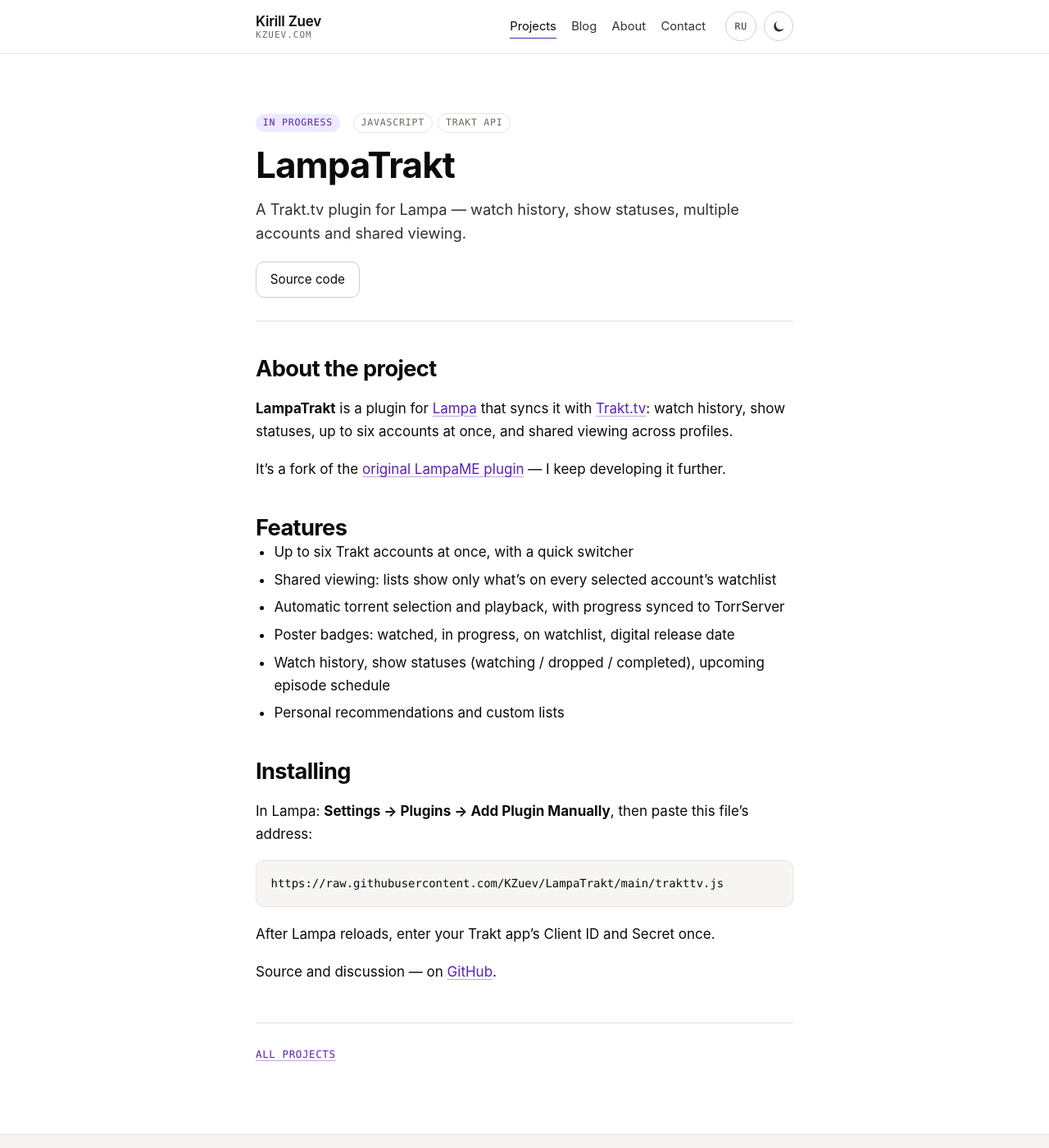
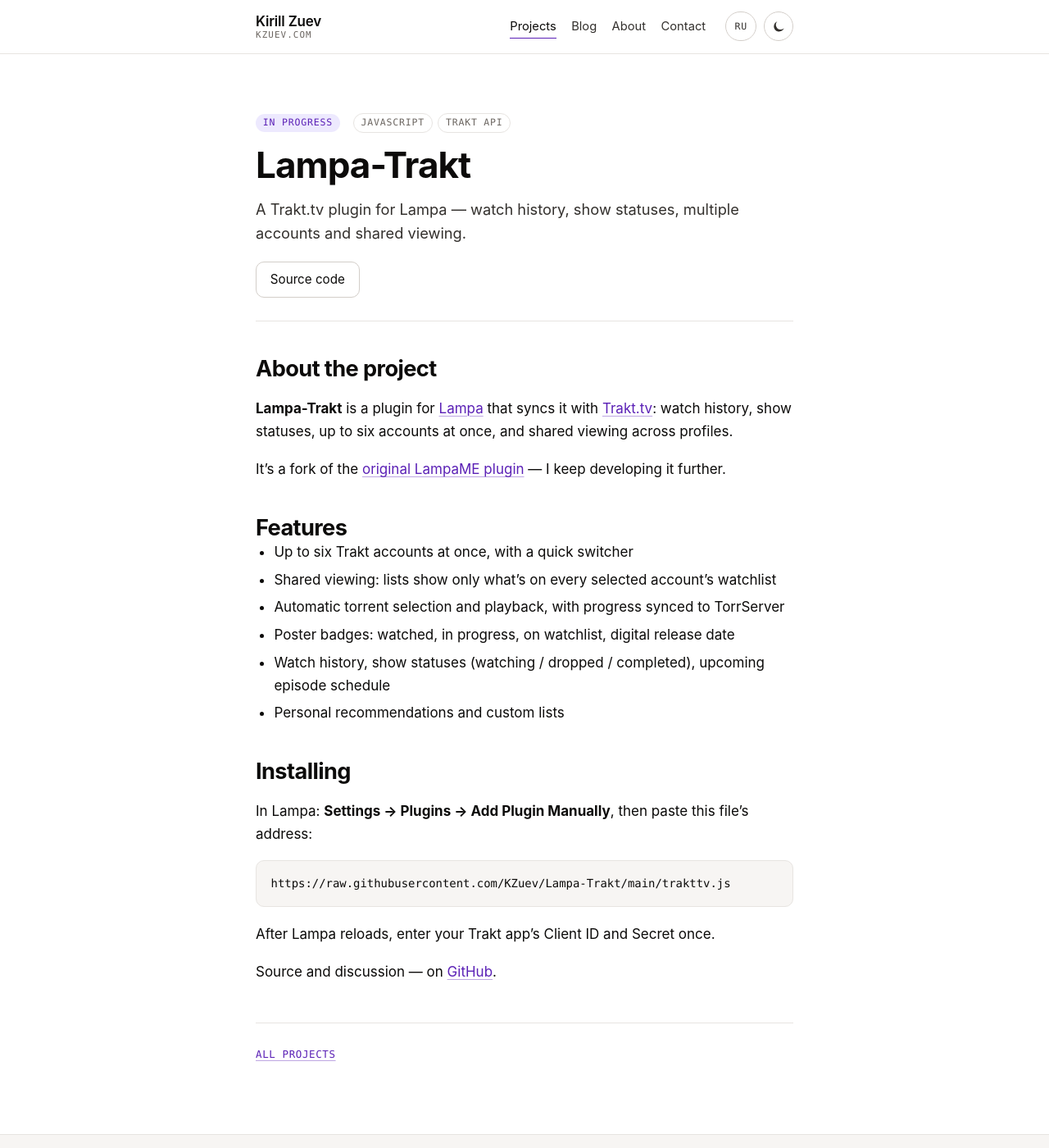
Before and after one commit to KZuev/KZuev, a Jekyll site: the page built from _projects/lampa-trakt-en.md, in a window 1280 px wide and 1400 px high. Shown: the whole window at 82% size. Built offline with Jekyll 4.4.1, drawn with Linux system fonts in a browser that asks for light colours.

Commit message:
Переименовать LampaTrakt в Lampa-Trakt вслед за репозиторием
Файлы проекта переименованы (lampatrakt.md → lampa-trakt.md), адреса
стали /projects/lampa-trakt/ и /en/projects/lampa-trakt/ — заодно
выравнивает именование с Lampa-Plex и Lampa-Simkl, у которых дефис
был с самого начала. Старые /projects/lampatrakt/ сохранены через
redirect_from. Обновлены ссылка на репозиторий и адрес trakttv.js —
проверил, что raw.githubusercontent.com/.../Lampa-Trakt/... уже отдаёт
файл.

Co-Authored-By: Claude Sonnet 5 <noreply@anthropic.com>
Claude-Session: https://claude.ai/code/session_01AGhWLpbsJ443GR1N4Jau3J

````diff
--- a/_projects/lampatrakt-en.md
+++ b/_projects/lampa-trakt-en.md
@@ -1,19 +1,21 @@
 ---
-title: LampaTrakt
+title: Lampa-Trakt
 lang: en
 locale: en_US
-permalink: /en/projects/lampatrakt/
+permalink: /en/projects/lampa-trakt/
 order: 2
 summary: A Trakt.tv plugin for Lampa — watch history, show statuses, multiple accounts and shared viewing.
 status: In progress
 status_kind: active
 stack: [JavaScript, Trakt API]
-repo: https://github.com/KZuev/LampaTrakt
+repo: https://github.com/KZuev/Lampa-Trakt
+redirect_from:
+  - /en/projects/lampatrakt/
 ---
 
 ## About the project
 
-**LampaTrakt** is a plugin for [Lampa](https://github.com/immisterio/Lampa) that syncs it with
+**Lampa-Trakt** is a plugin for [Lampa](https://github.com/immisterio/Lampa) that syncs it with
 [Trakt.tv](https://trakt.tv): watch history, show statuses, up to six accounts at once, and
 shared viewing across profiles.
 
@@ -34,9 +36,9 @@ I keep developing it further.
 In Lampa: **Settings → Plugins → Add Plugin Manually**, then paste this file's address:
 
 ```
-https://raw.githubusercontent.com/KZuev/LampaTrakt/main/trakttv.js
+https://raw.githubusercontent.com/KZuev/Lampa-Trakt/main/trakttv.js
 ```
 
 After Lampa reloads, enter your Trakt app's Client ID and Secret once.
 
-Source and discussion — on [GitHub](https://github.com/KZuev/LampaTrakt).
+Source and discussion — on [GitHub](https://github.com/KZuev/Lampa-Trakt).
````
Also changed, not shown: _projects/lampa-trakt.md (renamed from _projects/lampatrakt.md, +7 -5 lines).
